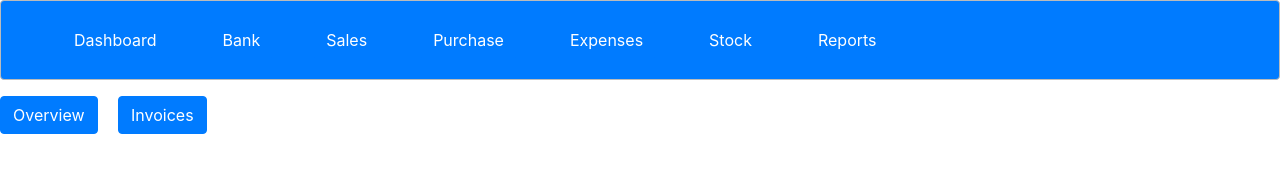
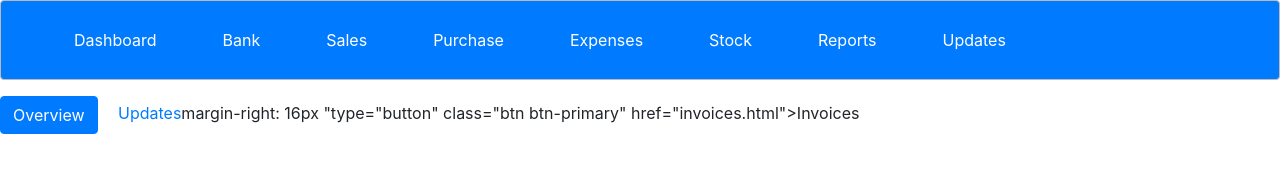
Before and after one commit to rajesh0714/background-genarator, a plain HTML site: page index.html in a window 1280 px wide. Drawn offline with nearby package versions, Linux system fonts and the light colour scheme.

Commit message:
adding a line

```diff
--- a/index.html
+++ b/index.html
@@ -14,11 +14,13 @@
 		<li><a class="btn btn-primary" href="#" role="button">Expenses</a></li>
 		<li><a class="btn btn-primary" href="#" role="button">Stock</a></li>
 		<li><a class="btn btn-primary" href="#" role="button">Reports</a></li>
+		<li><a class="btn btn-primary" href="#" role="button">Updates</a></li>
 	</ul>
 </nav>
 <div style="margin-top: 16px"class="container zone gray"></div>
 	<a style="margin-right: 16px "type="button" class="btn btn-primary" href="https://www.edukathon.com/youth">Overview</a>
-	<a style="margin-right: 16px "type="button" class="btn btn-primary" href="invoices.html">Invoices</a>
+	<a style="
+	<li><a class="btn btn-primary" href="#" role="button">Updates</a></li>margin-right: 16px "type="button" class="btn btn-primary" href="invoices.html">Invoices</a>
 
 
 
```
